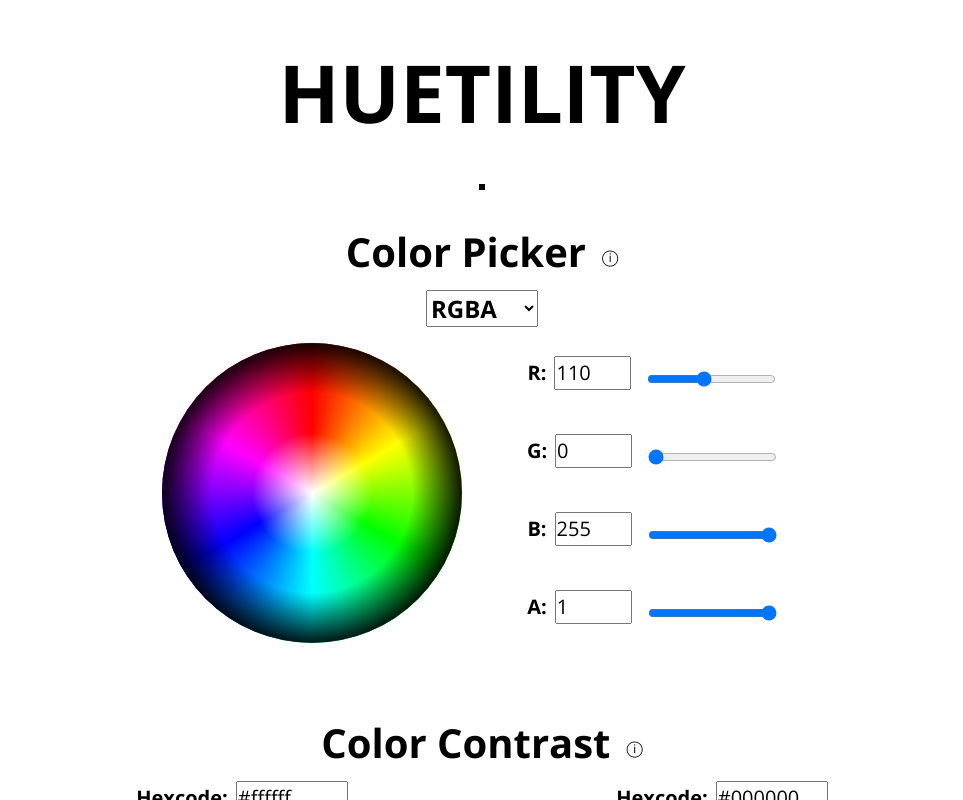
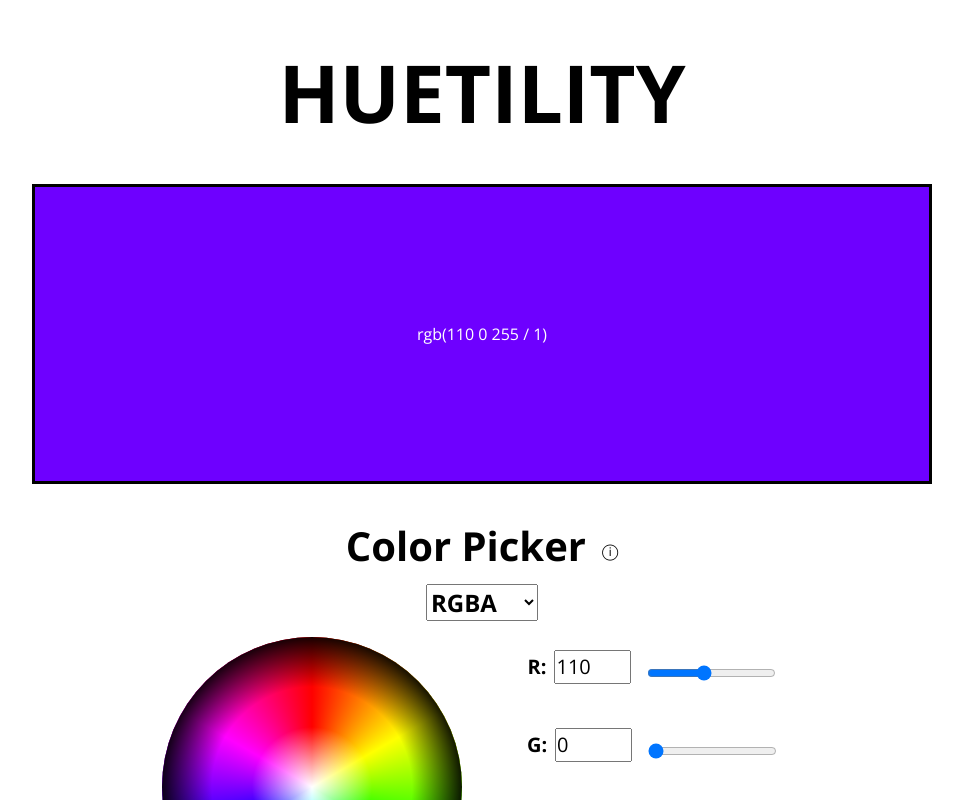
Before and after one commit to amandahinton/huetility, a React (Vite) app: page / in a window 1280 px wide. Shown: the top 800 px of the page, without its empty margins (158-1121 px from the left). Built offline with nearby package versions, Linux system fonts and the light colour scheme.

Commit message:
pass props to reusable Swatch component

```diff
--- a/src/components/picker/ColorPicker.tsx
+++ b/src/components/picker/ColorPicker.tsx
@@ -10,6 +10,12 @@ import {
 } from "components/index";
 import { useColor } from "contexts/ColorContext";
 import { ColorMode } from "types/enums";
+import { WHITE_CODES } from "utils/constants";
+import {
+  blendForegroundToBackground,
+  contrastTextHex,
+  cssColorValue,
+} from "utils/helpers";
 import "components/picker/ColorPicker.css";
 
 const pickerComponents = {
@@ -23,6 +29,10 @@ const pickerComponents = {
 export function ColorPicker() {
   const { color, setMode } = useColor();
   const { colorMode } = color;
+
+  const cssValue = cssColorValue(colorMode, color);
+  const blendedColor = blendForegroundToBackground(color, WHITE_CODES);
+  const labelColor = contrastTextHex(blendedColor);
 
   const PickerInput = pickerComponents[colorMode];
 
@@ -56,7 +66,9 @@ export function ColorPicker() {
 
   return (
     <div className="huetility-component-container huetility-outer">
-      <Swatch />
+      <Swatch backgroundColor={cssValue} height="300px" width="900px">
+        <p style={{ color: labelColor }}>{cssValue}</p>
+      </Swatch>
       <div className="huetility-space-above">
         <Tooltip hasIcon message={tooltip}>
           <h2 className="huetility-component-title">Color Picker</h2>
```
